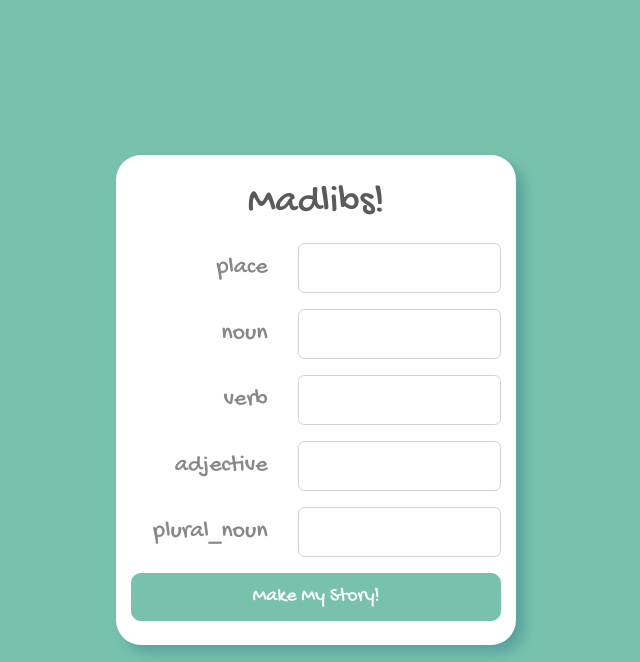
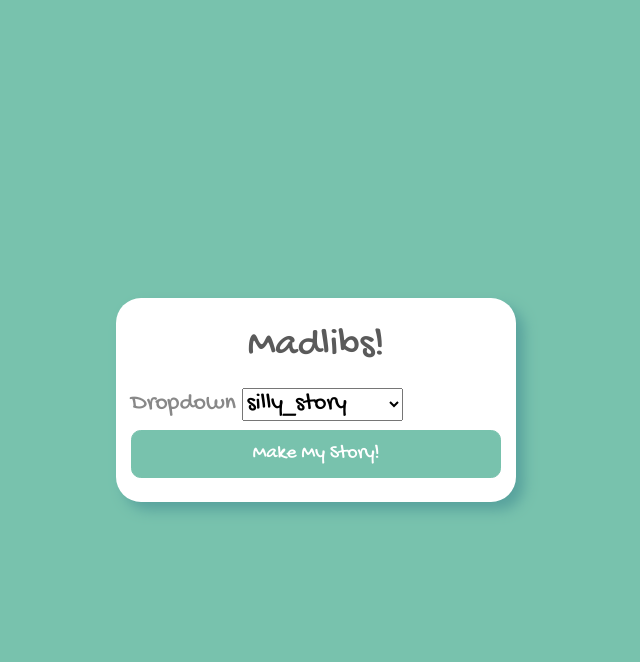
Before and after one commit to Wukongthethird/flask-madlibs, a Flask app: page / in a window 1280 px wide. Shown: the top 662 px of the page, without its empty margins (324-964 px from the left). Run offline with Flask 2, Linux system fonts and the light colour scheme.

Commit message:
menu dropdown

```diff
--- a/app.py
+++ b/app.py
@@ -2,7 +2,7 @@ from flask import Flask, render_template, request
 from flask_debugtoolbar import DebugToolbarExtension
 
 
-from stories import silly_story
+import stories
 
 app = Flask(__name__)
 app.config['SECRET_KEY'] = "secret"
@@ -10,17 +10,27 @@ app.config['SECRET_KEY'] = "secret"
 debug = DebugToolbarExtension(app)
 
 
+#change to variable
 @app.route("/")
+def menu():
+    """Render dropdown menu for storytype"""
+    storytype = request.args.get("dropdown")
+    return render_template("menu.html")
+
+@app.route("/questions/")
 def question():
     """Render questions.html template and pass Story.prompts as an argument"""
 
+    storytype = request.args.get("dropdown")
+    story = stories.type_of_stories.get(storytype)
     return render_template("questions.html",
-                           prompts=silly_story.prompts
+                           prompts=story.prompts
                            )
 
 
-@app.route("/results")
+@app.route("/questions/results")
 def result():
     """Render story.html when the form is submitted, given a dictionary of prompts"""
-
-    return render_template("story.html", story=silly_story.generate(request.args))
+    storytype = request.args.get("dropdown")
+    story = stories.type_of_stories.get(storytype)
+    return render_template("story.html", story=story.generate(request.args))
--- a/stories.py
+++ b/stories.py
@@ -50,3 +50,5 @@ excited_story = Story(
     ["noun", "verb"],
     """OMG!! OMG!! I love to {verb} a {noun}!"""
 )
+
+type_of_stories = {"silly_story":silly_story, "excited_story":excited_story }
--- /dev/null
+++ b/templates/menu.html
@@ -0,0 +1,22 @@
+{% extends 'base.html' %}
+
+{% block title %} Madlibs! {% endblock %}
+
+{% block content %}
+
+  <h1 class="pt-4 mb-3 text-center">Madlibs!</h1>
+
+  <form action="questions" class="pb-4">
+
+  <!-- an example of one field -- you should make these autogenerated! -->
+    <label for = "dropdown">Dropdown</label>
+        <select name="dropdown" >
+         <option value="silly_story">silly_story</option>
+         <option value="excited_story">excited_story</option>
+        </select>
+    <button type="submit" class="btn btn-primary btn-lg w-100">
+      Make My Story!
+    </button>
+  </form>
+
+{% endblock %}
--- a/templates/questions.html
+++ b/templates/questions.html
@@ -6,7 +6,7 @@
 
   <h1 class="pt-4 mb-3 text-center">Madlibs!</h1>
 
-  <form action="results" class="pb-4">
+  <form action="questions/results" class="pb-4">
 
   <!-- an example of one field -- you should make these autogenerated! -->
   {% for prompt in prompts %}
@@ -21,8 +21,6 @@
       </div>
     </div>
     {% endfor %}
-
-
     <button type="submit" class="btn btn-primary btn-lg w-100">
       Make My Story!
     </button>
```
